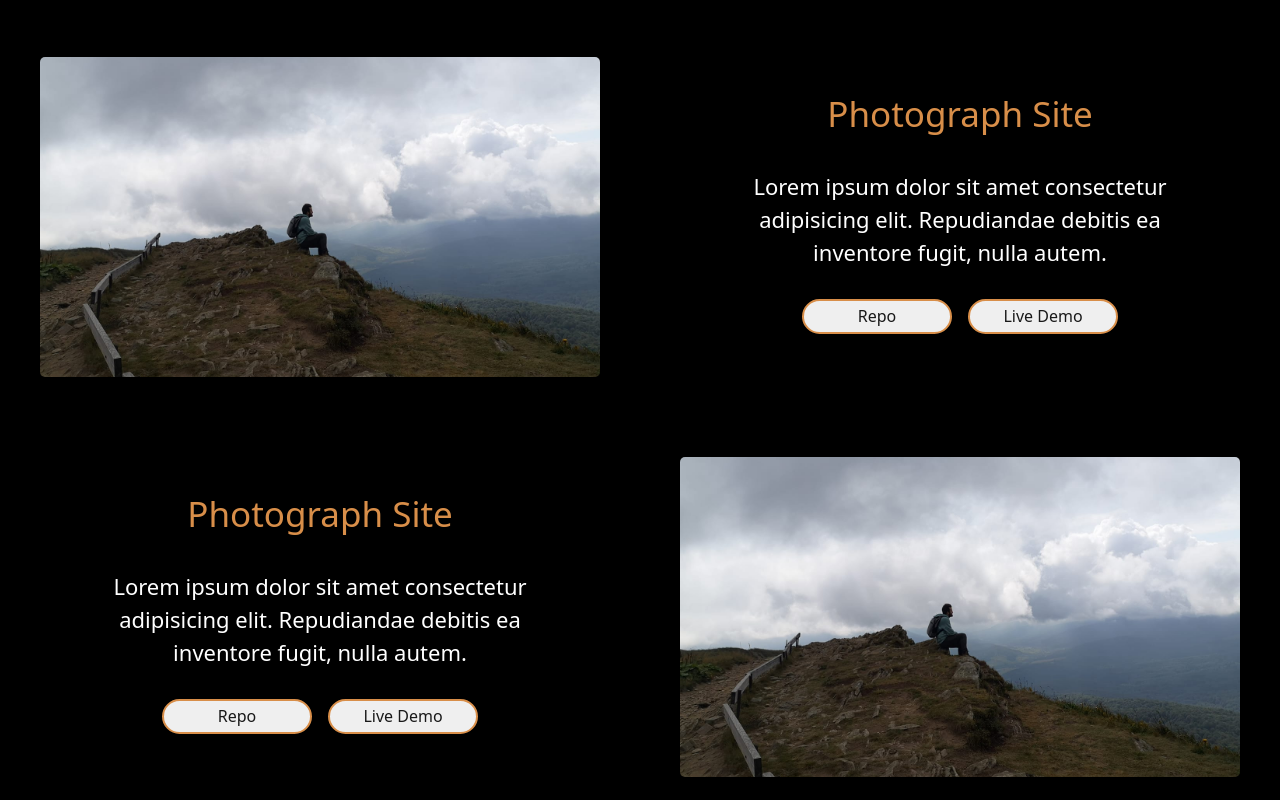
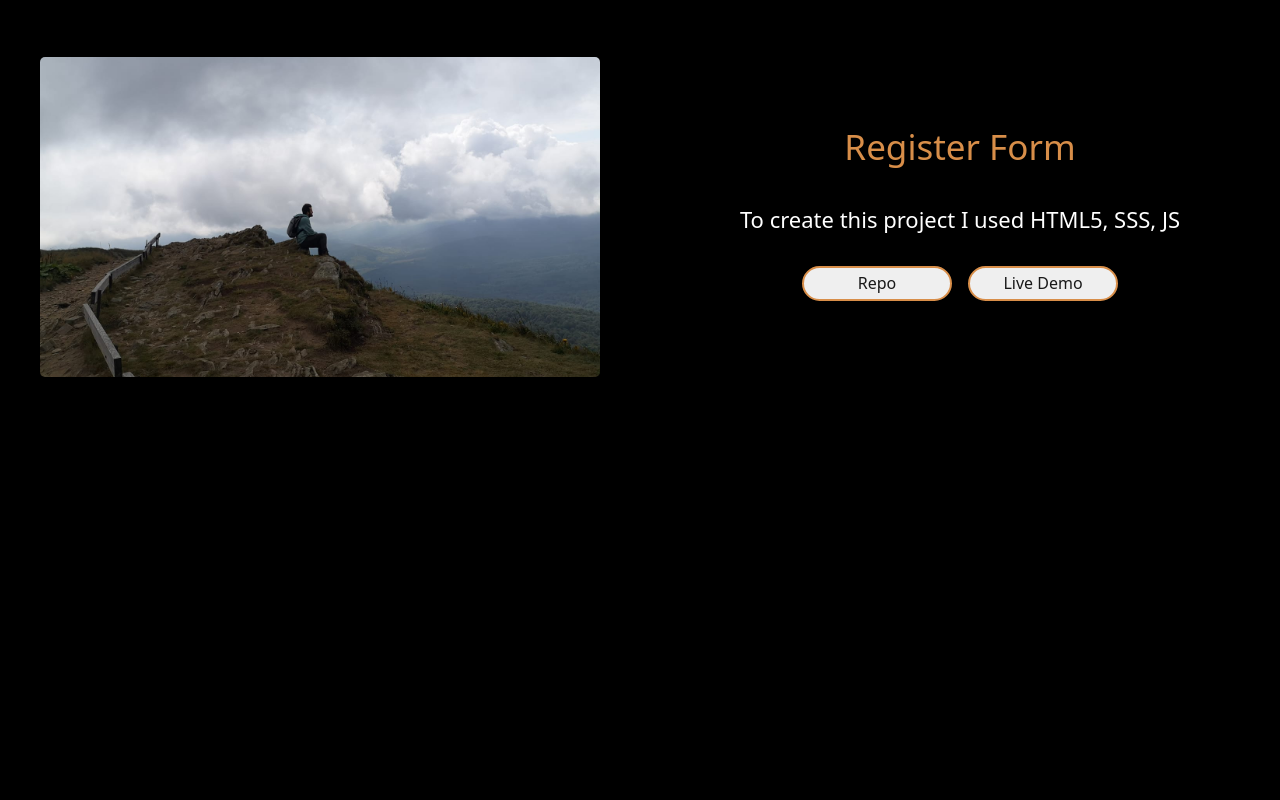
Before and after one commit to czesuaww/PortfolioSite, a plain HTML site: page index.html in a window 1280 px wide. Shown: the part 3320-4120 px from the top of the page. Drawn offline with nearby package versions, Linux system fonts and the light colour scheme.

Commit message:
updated new project. register form

```diff
--- a/index.html
+++ b/index.html
@@ -254,46 +254,21 @@
             </div>
             <div class="projects__card-img projects__card-img--third"></div>
             <div class="projects__card-info projects__card-info--third">
-              <h3 class="projects__card-info-heading">Photograph Site</h3>
+              <h3 class="projects__card-info-heading">Register Form</h3>
               <p class="projects__card-info-text">
-                Lorem ipsum dolor sit amet consectetur adipisicing elit.
-                Repudiandae debitis ea inventore fugit, nulla autem.
+                To create this project I used HTML5, SSS, JS
               </p>
               <div class="projects__card-info-buttons">
                 <button class="projects__card-info-buttons-repo">
                   <a
-                    href="https://github.com/czesuaww/PhotographSite"
+                    href="https://github.com/czesuaww/RegisterForm"
                     target="_blank"
                     >Repo</a
                   >
                 </button>
                 <button class="projects__card-info-buttons-demo">
                   <a
-                    href="https://czesuaww.github.io/PhotographSite/"
-                    target="_blank"
-                    >Live Demo</a
-                  >
-                </button>
-              </div>
-            </div>
-            <div class="projects__card-img projects__card-img--fourth"></div>
-            <div class="projects__card-info projects__card-info--fourth">
-              <h3 class="projects__card-info-heading">Photograph Site</h3>
-              <p class="projects__card-info-text">
-                Lorem ipsum dolor sit amet consectetur adipisicing elit.
-                Repudiandae debitis ea inventore fugit, nulla autem.
-              </p>
-              <div class="projects__card-info-buttons">
-                <button class="projects__card-info-buttons-repo">
-                  <a
-                    href="https://github.com/czesuaww/PhotographSite"
-                    target="_blank"
-                    >Repo</a
-                  >
-                </button>
-                <button class="projects__card-info-buttons-demo">
-                  <a
-                    href="https://czesuaww.github.io/PhotographSite/"
+                    href="https://czesuaww.github.io/RegisterForm/"
                     target="_blank"
                     >Live Demo</a
                   >
```
